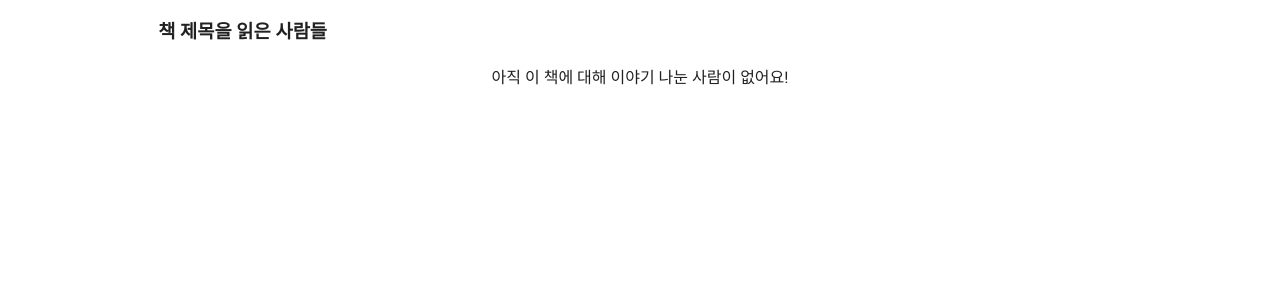
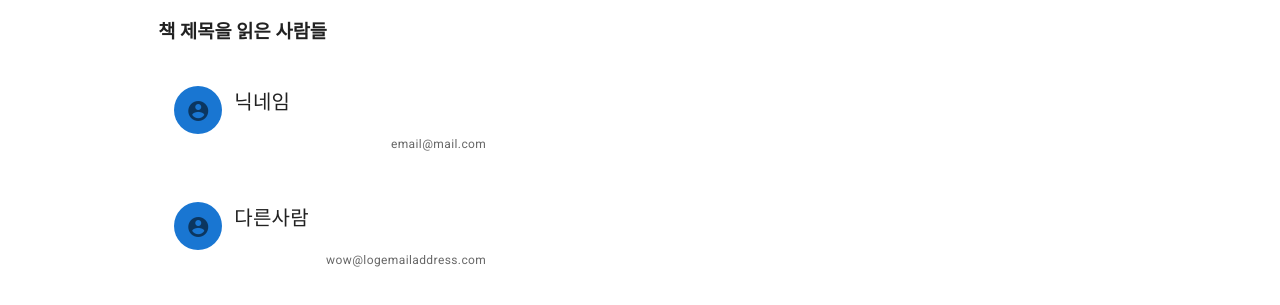
Before and after one commit to llunaB/meet-book, a Vue app in the folder client/: page /book/1 in a window 1280 px wide. Shown: the part 467-772 px from the top of the page. Built offline with nearby package versions, Linux system fonts and the light colour scheme; no server answers.

Commit message:
feat: add Bookinfo and ProfileSmallcard

```diff
--- /dev/null
+++ b/client/src/components/ProfileSmallcard.vue
@@ -0,0 +1,56 @@
+<template>
+  <v-card
+  max-width="344"
+  elevation="0"
+  :to="{name: 'Profile', params: person.userId}">
+
+  <v-card-title>
+    <v-avatar
+    color="primary"
+    size="48">
+      <img v-if="person.profile_image != ''" :src="person.profile_image" :alt="person.nickname">
+      <div v-else>
+        <v-icon>
+          mdi-account-circle
+        </v-icon>
+      </div>
+    </v-avatar>
+    <p class="ml-3">
+      {{ person.nickname }}
+    </p>
+  </v-card-title>
+  <v-card-subtitle>
+    <p class="caption text-right">
+      {{ person.email }}
+    </p>
+  </v-card-subtitle>
+
+  </v-card>
+</template>
+
+<script>
+export default {
+  name: 'ProfileSmallcard',
+  props: {
+    person: Object,
+  },
+
+  data: function () {
+    return {
+      // person: {
+      //   nickname: '닉네임',
+      //   email: 'email@mail.com',
+      //   profile_image: ''
+      // },
+    }
+  },
+
+  methods: {
+
+  },
+}
+</script>
+
+<style>
+
+</style>
--- a/client/src/views/Bookinfo.vue
+++ b/client/src/views/Bookinfo.vue
@@ -40,6 +40,9 @@
                 <p>아직 이 책에 대해 이야기 나눈 사람이 없어요!</p>
               </div>
             </div>
+            <div v-else>
+              <ProfileSmallcard v-for="(person, idx) in people" :key="idx" :person="person" />
+            </div>
         </div>
       </div>
     </div>
@@ -50,10 +53,11 @@
 const BASE_URL = ''
 import axios from 'axios'
 import ConferenceSlide from '@/components/home/ConferenceSlide'
+import ProfileSmallcard from '@/components/ProfileSmallcard'
 export default {
   name: "Bookinfo",
   components: {
-    ConferenceSlide,
+    ConferenceSlide, ProfileSmallcard,
   },
   data: function () {
     return {
@@ -80,7 +84,14 @@ export default {
 
       ],
       people: [
-
+        {id: 1,
+        nickname: '닉네임',
+        email: 'email@mail.com',
+        profile_image: ''},
+        {id: 2,
+        nickname: '다른사람',
+        email: 'wow@logemailaddress.com',
+        profile_image: ''},
       ],
     }
   },
```
